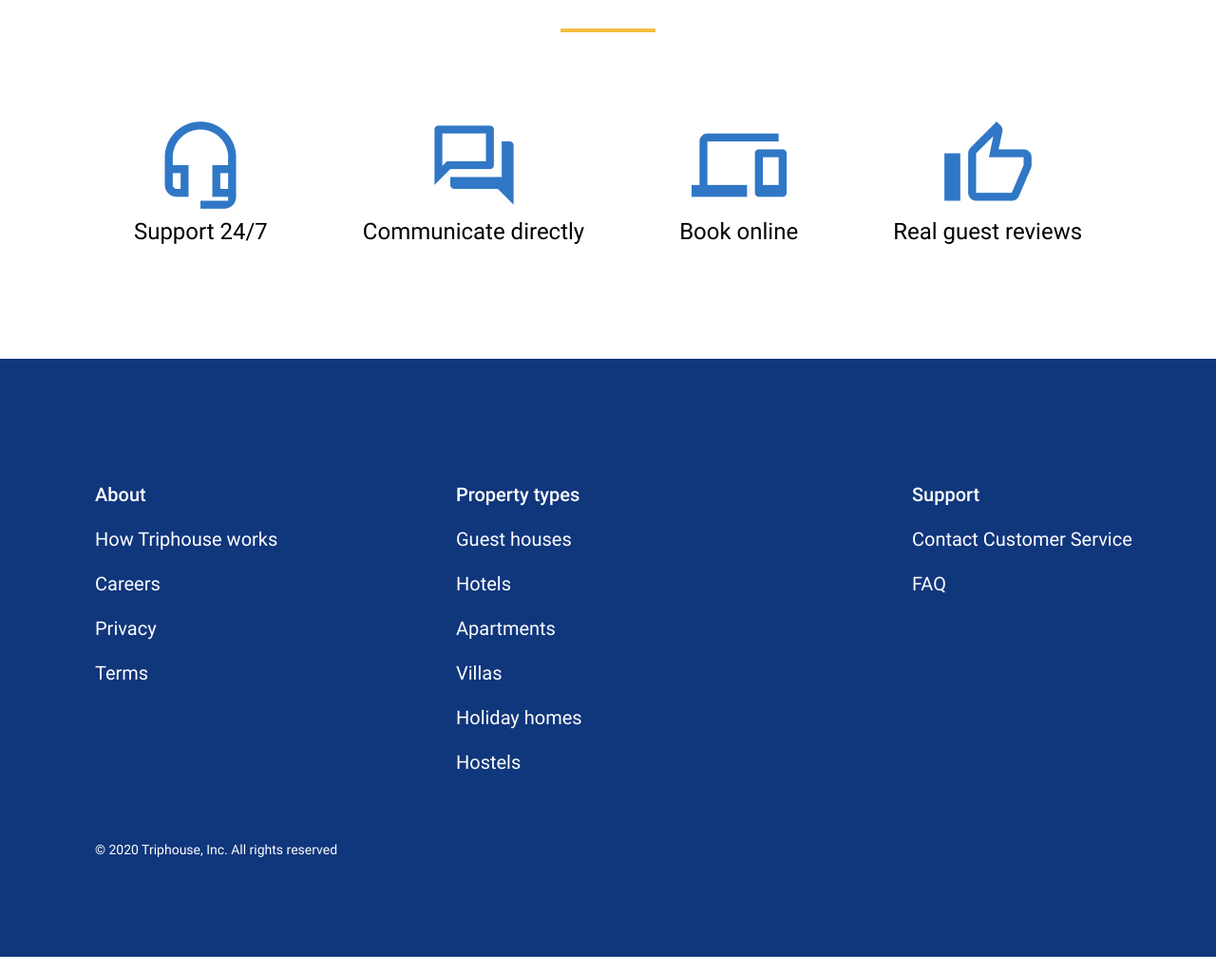
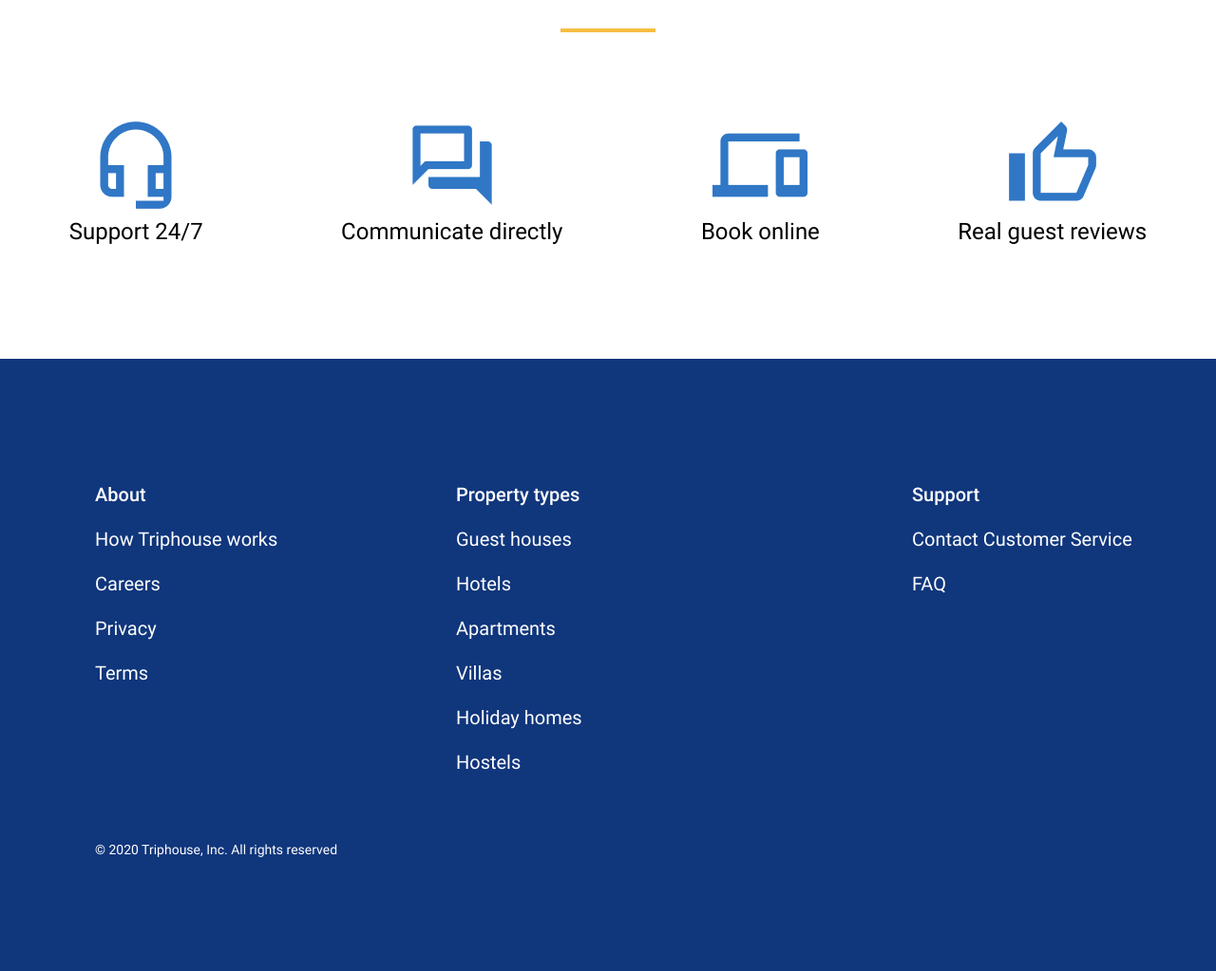
Before and after one commit to an1keenko/if-html, a website: page index.html in a window 1280 px wide. Shown: the part 170-1193 px from the top of the page at 95% size. Drawn offline with Linux system fonts and the light colour scheme.

Commit message:
Fixed bugs and replaced gap property with justify-content: space-around

```diff
--- a/index.html
+++ b/index.html
@@ -34,6 +34,7 @@
     </div>
 </div>
 <footer>
+    <div class="footer-background">
     <div class="container-footer">
         <div class="footer first">
             <p class="footer-header">About</p>
@@ -42,7 +43,7 @@
             <p>Privacy</p>
             <p>Terms</p>
         </div>
-        <div class="footer second">
+        <div class="footer">
             <p class="footer-header">Property types</p>
             <p>Guest houses</p>
             <p>Hotels</p>
@@ -51,13 +52,14 @@
             <p>Holiday homes</p>
             <p>Hostels</p>
         </div>
-        <div class="footer third">
+        <div class="footer">
             <p class="footer-header">Support</p>
             <p>Contact Customer Service</p>
             <p>FAQ</p>
         </div>
     </div>
     <p class="footer-text">© 2020 Triphouse, Inc. All rights reserved</p>
+    </div>
 </footer>
 </body>
 </html>
--- a/styles/style.css
+++ b/styles/style.css
@@ -6,6 +6,7 @@
 }
 
 .container-advantages {
+    margin: 0 auto;
     max-width: 1440px;
 }
 
@@ -21,8 +22,7 @@
 
 .container-logo {
     display: flex;
-    gap: 100px;
-    justify-content: center;
+    justify-content: space-around;
     text-align: center;
 }
 
@@ -35,9 +35,12 @@
 }
 
 footer {
+    margin: 0 auto;
+    width: 1440px;
+}
+
+.footer-background {
     background-color: #10367C;
-    width: 1440px;
-    height: 630px;
 }
 
 .container-footer {
@@ -70,7 +73,7 @@ footer {
 }
 
 .footer-text {
-    margin: 60px 1080px 120px 100px;
+    padding: 60px 1080px 120px 100px;
     font-family: 'Roboto';
     font-style: normal;
     font-weight: 400;
```
